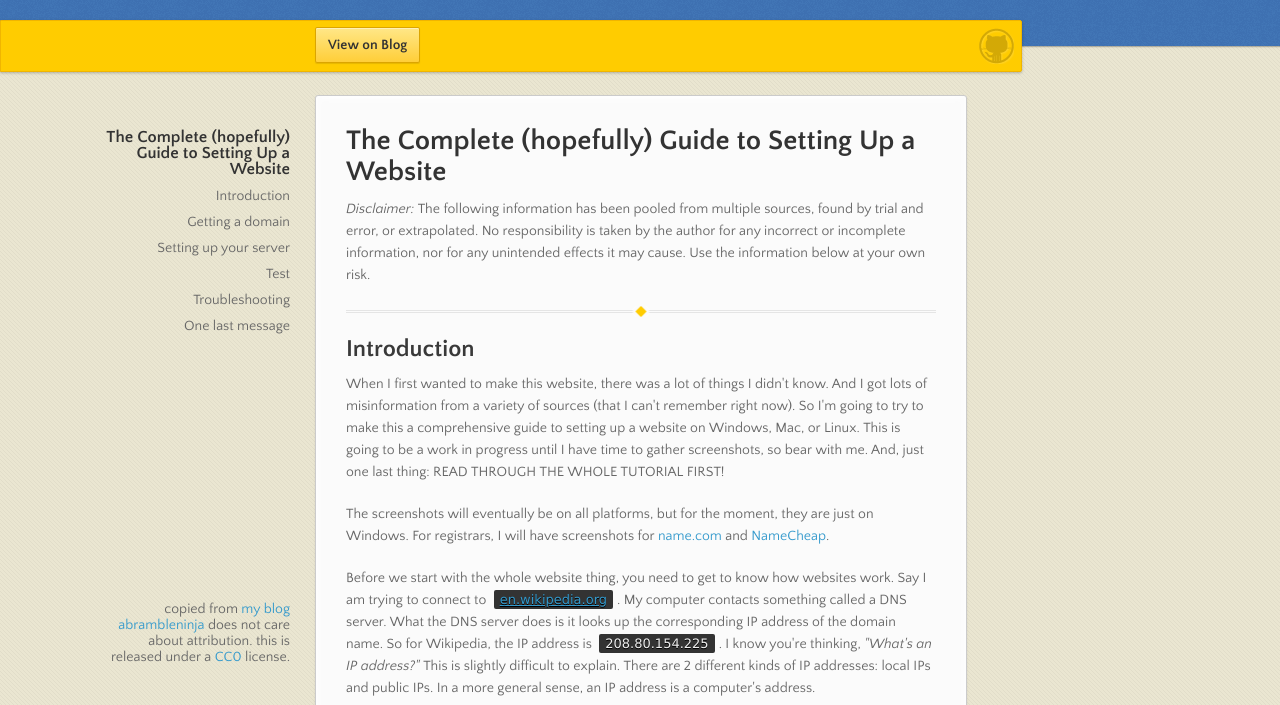
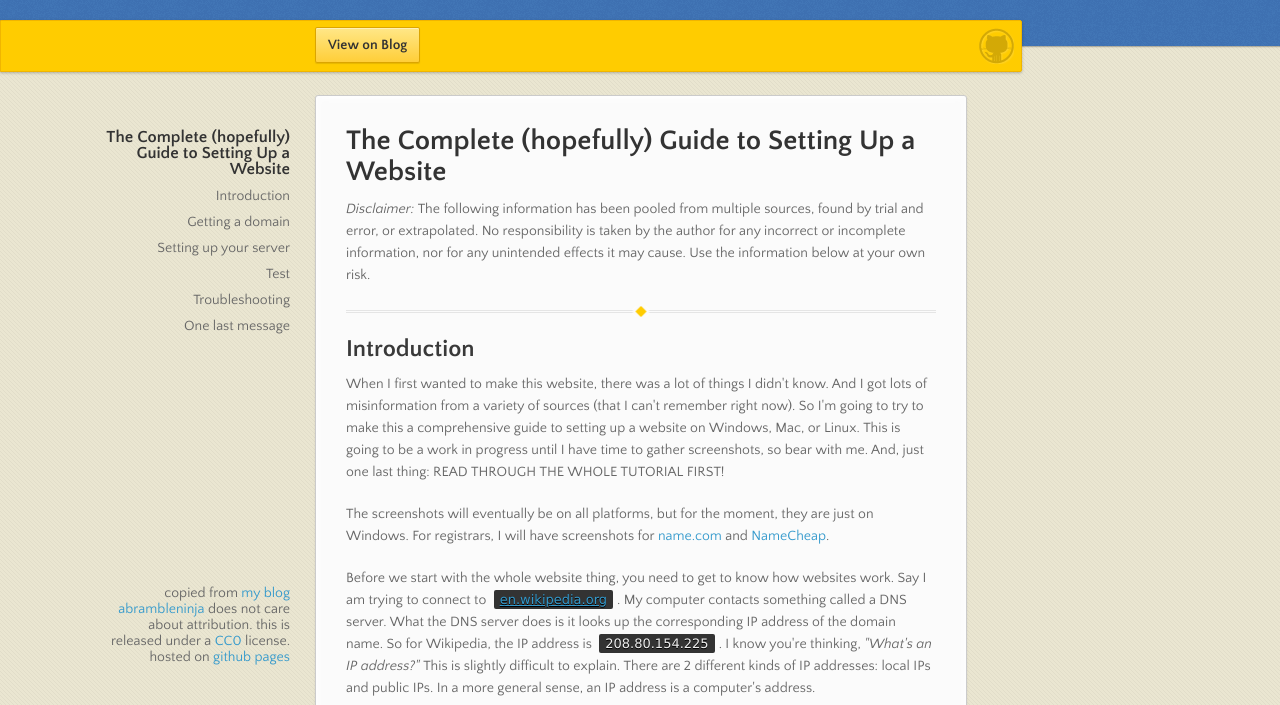
Before and after one commit to makeawebsite/makeawebsite.github.io, a plain HTML site: page index.html in a window 1280 px wide. Shown: the part 95-800 px from the top of the page. Drawn offline with nearby package versions, Linux system fonts and the light colour scheme.

Commit message:
added link to github pages

```diff
--- a/index.html
+++ b/index.html
@@ -166,7 +166,7 @@
 <h3>TL;DR: If you don't have the patience to read this, good luck coding the HTML for your website.</h3>
       </section>
       <footer>
-        <p>copied from <a href="http://blog.boj.cc" target="_blank">my blog</a><br><a href="http://abrambleninja.github.com">abrambleninja</a> does not care about attribution. this is released under a <a href="http://creativecommons.org/publicdomain/zero/1.0/">CC0</a> license.</a></p>
+        <p>copied from <a href="http://blog.boj.cc" target="_blank">my blog</a><br><a href="http://abrambleninja.github.com">abrambleninja</a> does not care about attribution. this is released under a <a href="http://creativecommons.org/publicdomain/zero/1.0/">CC0</a> license.</a> hosted on <a href="http://github.io" target="_blank">github pages</a></a></p>
       </footer>
     </div>
     <!--[if !IE]><script>fixScale(document);</script><![endif]-->
```
